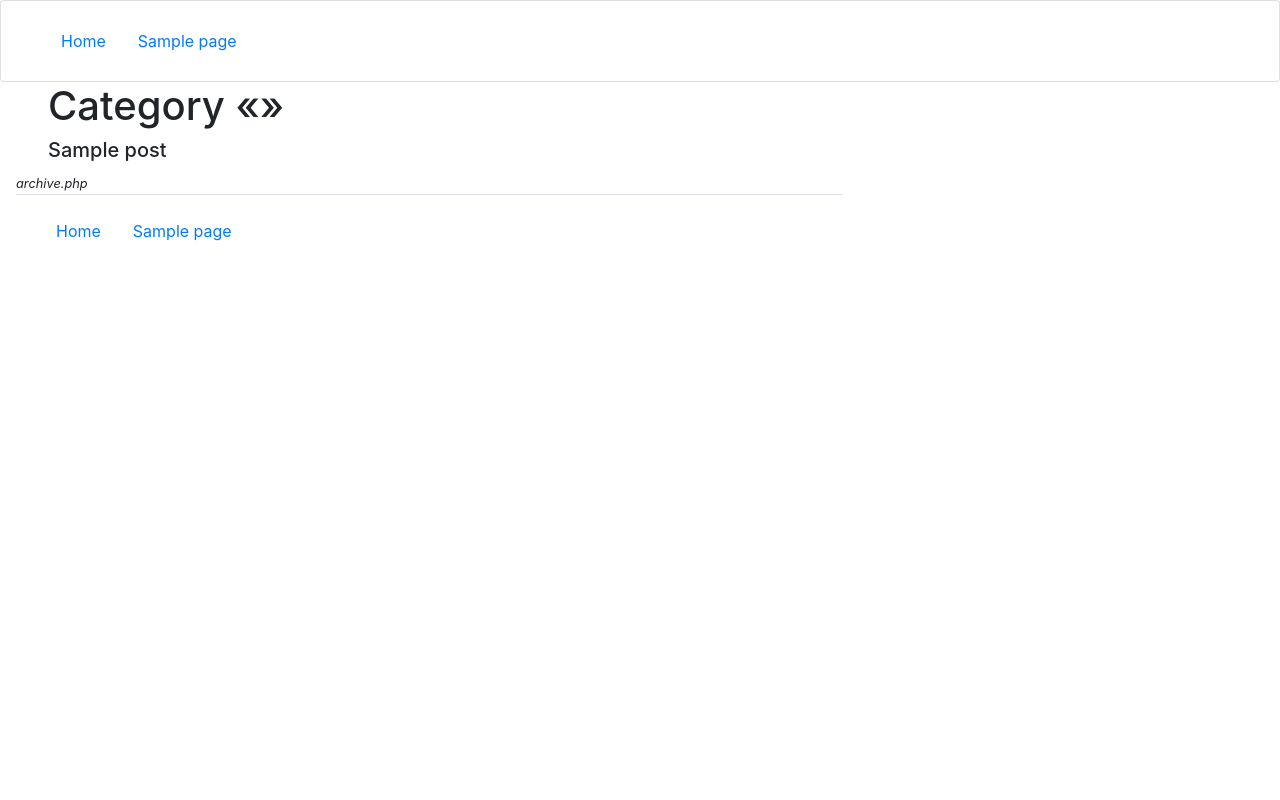
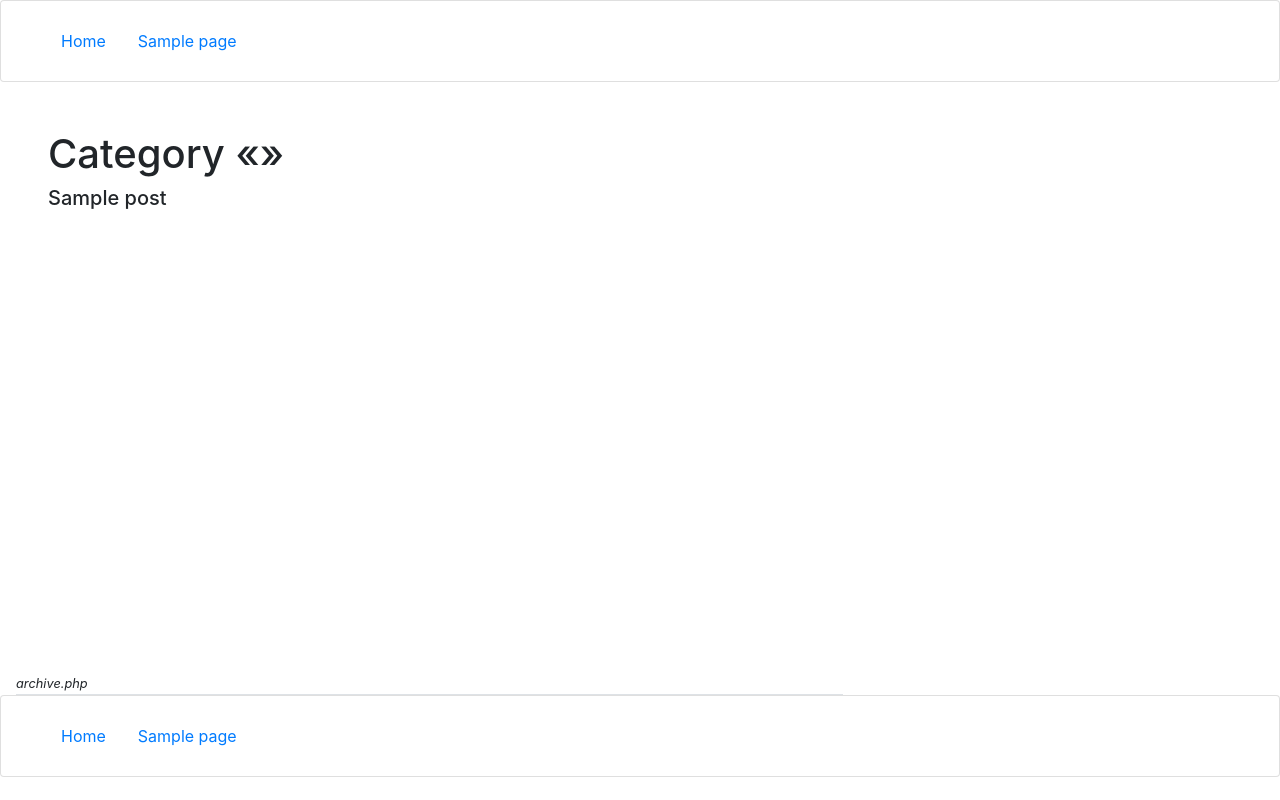
Before and after one commit to dcra6009/wordpressbasic, a WordPress theme: template themes/01_basictheme/archive.php in a window 1280 px wide. Run offline with PHP 8.4 and a stand-in for WordPress, Linux system fonts and the light colour scheme; the site name, menu and one post (Sample post) are stand-ins, and other content is empty.

Commit message:
some modify the theme, add css.

```diff
--- a/themes/01_basictheme/archive.php
+++ b/themes/01_basictheme/archive.php
@@ -1,7 +1,7 @@
 <?php get_header(); ?>
 	<div class="row">
 		<div class="col-8">
-		<main id="content" class="ml-5">
+		<main id="content" class="content ml-5">
 
 		<?php if (have_posts()) :
 
@@ -10,7 +10,7 @@
 		$not_paged = ( empty($not_paged) ) ? true : false;
 
 		?>
-		<header class="inform">
+		<header class="inform mt-5">
 			<h1><?php _e( 'Category', 'basic' ); ?> &laquo;<?php single_cat_title(''); ?>&raquo;</h1>
 		</header>
 
--- a/themes/01_basictheme/footer.php
+++ b/themes/01_basictheme/footer.php
@@ -1,5 +1,5 @@
 <footer id="footer">
-	<nav class="navbar navbar-expand">
+	<nav class="navbar navbar-expand list-group-item">
 	<?php if (has_nav_menu('bottom_menu')) {
 		wp_nav_menu( array(
 				'theme_location' => 'bottom_menu',
--- a/themes/01_basictheme/header.php
+++ b/themes/01_basictheme/header.php
@@ -6,6 +6,7 @@
 	<meta charset="utf-8" />
 	<meta name="viewport" content="width=device-width, initial-scale=1.0">
 	<link rel="stylesheet" href="https://stackpath.bootstrapcdn.com/bootstrap/4.1.3/css/bootstrap.min.css" integrity="sha384-MCw98/SFnGE8fJT3GXwEOngsV7Zt27NXFoaoApmYm81iuXoPkFOJwJ8ERdknLPMO" crossorigin="anonymous">
+	<link href="<?php echo get_template_directory_uri(); ?>/style.css" rel="stylesheet">
 
 	<?php //wp_head(); ?>
 </head>
@@ -13,6 +14,7 @@
 	<div class="wrapper clearfix">
 	<!-- BEGIN header -->
 	<header id="header" class="<?php echo apply_filters( 'basic_header_class', 'clearfix' ); ?>">
+
 	<nav class="navbar navbar-expand list-group-item">
 		<?php if ( has_nav_menu( 'top_menu' ) ) {
 			wp_nav_menu( array(
--- a/themes/01_basictheme/style.css
+++ b/themes/01_basictheme/style.css
@@ -10,3 +10,13 @@ License URI: http://www.gnu.org/licenses/gpl-2.0.html
 Tags: basic, wptutorial, wordpressatoz,vunamnhan, wordpressbasic
 Text Domain: a-basic-theme
 */
+
+html {
+  height: 100%;
+}
+body {
+  min-height: 100%;
+}
+.content {
+  min-height: calc(100vh - 260px);
+}
```
